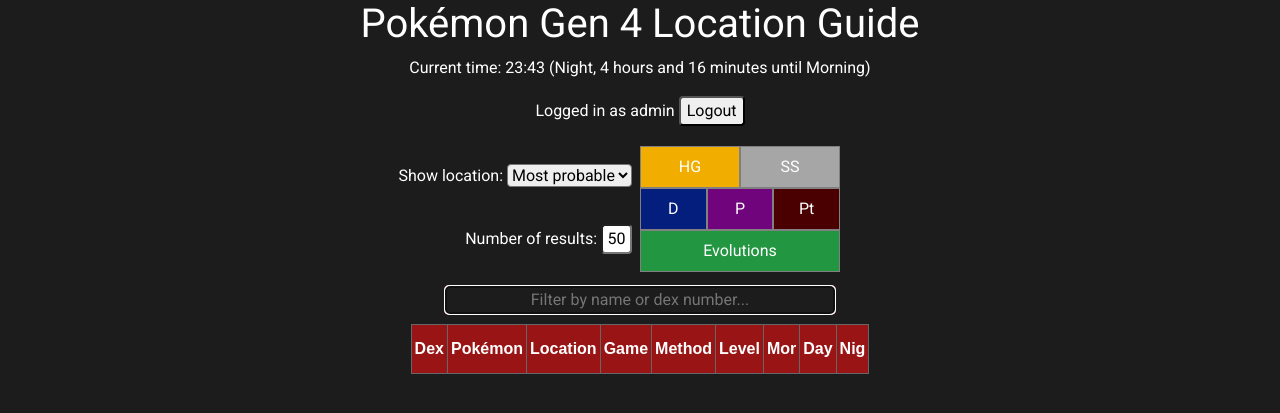
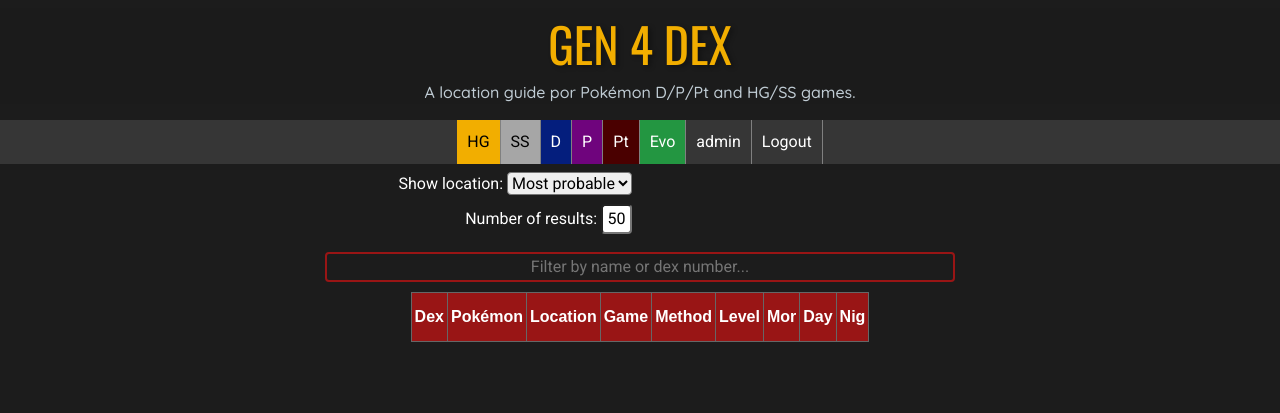
Before and after one commit to jaime0907/HGSSdex, a Django app: page / in a window 1280 px wide. Shown: the top 413 px of the page. Run offline with Django 3.2, Linux system fonts and the light colour scheme; a user stored in the database is signed in; data comes from the database, SQL or seed files in the repository; lists and menus that the app fills with data are empty; some libraries are stand-ins or nearby versions.

Commit message:
Creado título y menubar, movido el selector de juegos al menubar

```diff
--- a/templates/base.html
+++ b/templates/base.html
@@ -9,11 +9,14 @@
 	<script src="//maxcdn.bootstrapcdn.com/bootstrap/4.0.0/js/bootstrap.min.js"></script>
 	<script src="//cdnjs.cloudflare.com/ajax/libs/jquery/3.2.1/jquery.min.js"></script>
 	<link href="https://fonts.googleapis.com/css?family=Roboto" rel="stylesheet">
+	<link href="https://fonts.googleapis.com/css?family=Cardo:400,700|Oswald" rel="stylesheet">
+	<link href="https://fonts.googleapis.com/css?family=Quicksand:300,500" rel="stylesheet">
 	<link rel="shortcut icon" type="image/png" href="{% static 'favicon.png' %}"/>
 	<style type="text/css">
 		#tablepoke {
 			font-family: Arial, Helvetica, sans-serif;
 			border-collapse: collapse;
+			transition: all .1s ease-in-out;
 		}
 		#tablepoke td, #tablepoke th {
 			border: 1px solid #666;
@@ -23,7 +26,10 @@
 		}
 		#tablepoke tr:nth-child(even){background-color: #f2f2f2;}
 		#tablepoke tr:nth-child(odd){background-color: #ffffff;}
-		#tablepoke tr:hover {background-color: #ddd;}
+		#tablepoke tr:hover {
+			background-color: #ddd;
+			transition: all .1s ease-in-out;
+		}
 		#tablepoke th {
 		  padding-top: 12px;
 			padding-bottom: 12px;
@@ -36,25 +42,56 @@
 		}
 		#wrapper {
 			color: white;
+			margin: 8px 0px;
 			font-family: Roboto;
 			text-align: center;
 			align-items: center;
-			display: grid;
-			grid-template-columns: auto auto auto;
-			grid-template-areas: ". centergrid ."
+
 		}
 		#centergrid {
 			grid-area: centergrid;
 			display: grid;
 			grid-template-columns: 50% 50%;
-			grid-template-areas: "header header"
-													 "filter selector"
+			grid-template-areas: "filter selector"
 													 "searchbox searchbox"
 													 "main main"
 		}
 		#header {
 			grid-area: header;
+			background-color: #1b1b1b;
+			color: #c0ccd4;
+			font-family: "Quicksand", sans-serif;
 		}
+		#title {
+			color: rgb(242, 174, 0);
+			font-family: "Oswald", "Roboto", sans-serif;
+			font-size: 3em;
+			text-decoration:none;
+			text-shadow: 3px 2px 5px rgba(0,0,0,0.3);
+		}
+
+		#menubar {
+			grid-area: menubar;
+			background-color: #363636;
+			color: #FFF;
+			font-size: 0;
+		}
+		#menubar a, #menubar label {
+			font-size: 1rem;
+			font-style: bold;
+			display: inline-block;
+			padding: 10px;
+			text-decoration: none;
+			text-align: center;
+			color: #FFF;
+			border: solid grey;
+			border-width:  0px 1px 0px 0px;
+			transition: all .1s ease-in-out;
+		}
+		#menubar a:hover {
+			background-color: #991515;
+		}
+
 		#filter {
 			grid-area: filter;
 			display: grid;
@@ -80,14 +117,13 @@
 		}
 		#pokename {
 			width:50%;
-			border: 1px solid #991515;
-			box-shadow: 0 0 0 1px #991515;
+			border: 2px solid #c0ccd4;
 			background-color: #1c1c1c;
 			color: #FFF;
 		}
 		#pokename:focus {
-			border: 1px solid rgb(242, 174, 0);
-
+			border: 2px solid #991515;
+			outline: none;
 		}
 		#main {
 			grid-area: main;
@@ -112,8 +148,8 @@
 		  display: none;
 		}
 		input.chk-btn + label {
-		  border: 1px solid grey;
-		  background: #1c1c1c;
+
+		  background: #363636;
 			color: #FFF;
 		  width: 100%;
 			height: 100%;
@@ -122,38 +158,57 @@
 			text-align: center;
 			padding:8px;
 		}
-		input.chk-btn:not(:checked) + label:hover {
-		  box-shadow: 0px 1px 3px black;
-		}
+
 		#hg input.chk-btn + label:active,
 		#hg input.chk-btn:checked + label {
 		  background: rgb(242, 174, 0);
-			color: #FFF;
+			color: #000;
+		}
+		#hg input.chk-btn:not(:checked) + label:hover {
+			background-color: #b39e6b;
 		}
 		#ss input.chk-btn + label:active,
 		#ss input.chk-btn:checked + label {
 		  background: rgb(166, 166, 166);
-			color: #FFF;
+			color: #000;
+		}
+		#ss input.chk-btn:not(:checked) + label:hover {
+			background-color: #696969;
 		}
 		#d input.chk-btn + label:active,
 		#d input.chk-btn:checked + label {
 		  background: rgb(4, 30, 125);
 			color: #FFF;
 		}
+		#d input.chk-btn:not(:checked) + label:hover {
+			background-color: #3f4a73;
+		}
 		#p input.chk-btn + label:active,
 		#p input.chk-btn:checked + label {
 		  background: rgb(111, 4, 125);
 			color: #FFF;
+		}
+		#p input.chk-btn:not(:checked) + label:hover {
+			background-color: #724478;
 		}
 		#pt input.chk-btn + label:active,
 		#pt input.chk-btn:checked + label {
 		  background: rgb(74, 0, 0);
 			color: #FFF;
 		}
+		#pt input.chk-btn:not(:checked) + label:hover {
+			background-color: #4a2c2c;
+		}
 		#evo input.chk-btn + label:active,
 		#evo input.chk-btn:checked + label {
 		  background: rgb(35, 150, 65);
 			color: #FFF;
+		}
+		#evo input.chk-btn:not(:checked) + label:hover {
+			background-color: #6f967a;
+		}
+		#hg, #ss, #d, #p, #pt, #evo {
+			display: inline-block;
 		}
 		#hg {
 			grid-area: hg;
@@ -173,7 +228,7 @@
 		#evo {
 			grid-area: evo;
 		}
-		#pokename, #groupselector, #limit, #logoutbot {
+		#pokename, #groupselector, #limit {
 
 			border-radius: 4px;
 			text-align: center;
@@ -184,8 +239,14 @@
 	</style>
 </head>
 <body id="body1" style="background-color: #1c1c1c">
-	{% block content %}
-  {% endblock %}
+	<div id="wrapper">
+		<div id="header">
+			<a href="/" id="title">GEN 4 DEX</a>
+			<p>A location guide por Pokémon D/P/Pt and HG/SS games.
+		</div>
+		{% block content %}
+	  {% endblock %}
+	</div>
 </body>
 {% block scripts %}
 {% endblock %}
--- a/templates/hgss/main.html
+++ b/templates/hgss/main.html
@@ -5,44 +5,8 @@
 
 {% block content %}
 	{% csrf_token %}
-	<div id="wrapper">
-	<div id="centergrid">
-		<br>
-		<div id="header">
-			<h1 style="font-family: Roboto">Pokémon Gen 4 Location Guide</h1>
-			<p id="demo">In Game Hour:</p>
 
-			{% if user.is_authenticated %}
-	    <p>Logged in as {{user.username}}
-			<input type="button" id="logoutbot" value="Logout" onclick="location.href='accounts/logout';"></input></p>
-	    {% else %}
-			<p id="loginp">
-				<input type="button" id="logionbot" value="Login" onclick="location.href='accounts/login';"></input>
-				<input type="button" id="regbot" value="Register" onclick="location.href='/register';"></input>
-			</p>
-	    {% endif %}
-		</div>
-
-
-		<div id="filter" style="text-align:right; float:left;margin: 4px">
-			<div id="location" style="margin: 4px">
-				Show location:
-				<select id="groupselector" onchange="getPoke()">
-					<option value=1>Most probable</option>
-					<option value=0>All of them</option>
-				</select>
-			</div>
-
-			<div id="nresults" style="margin: 4px">
-				Number of results:
-				<input id="limit" name="limit" type="text" value="50" size="1" onkeyup="getPoke()">
-			</div>
-		</div>
-
-
-		<div id="selector">
-			<div class="selectorgrid">
-				<div id="hgss">
+		<div id="menubar">
 			<div id="hg">
 				<input type="checkbox" id="gamehg" onchange="getPoke()" checked="true" class="chk-btn">
 				<label for="gamehg">HG</label>
@@ -50,7 +14,6 @@
 			<div id="ss">
 				<input type="checkbox" id="gamess" onchange="getPoke()" checked="true" class="chk-btn">
 				<label for="gamess">SS</label>
-					</div>
 			</div>
 			<div id="d">
 				<input type="checkbox" id="gamed" onchange="getPoke()" checked="true" class="chk-btn">
@@ -66,8 +29,30 @@
 			</div>
 			<div id="evo">
 				<input type="checkbox" id="gameevo" onchange="getPoke()" checked="true" class="chk-btn">
-					<label for="gameevo">Evolutions</label>
+				<label for="gameevo">Evo</label>
 			</div>
+			{% if user.is_authenticated %}
+				<a href="/profile">{{user.username}}</a>
+				<a href="accounts/logout">Logout</a>
+			{% else %}
+				<a href="accounts/login">Login</a>
+				<a href="accounts/register">Register</a>
+			{% endif %}
+			<a id="demo" style="display:none;">In Game Hour:</a>
+		</div>
+		<div id="centergrid">
+			<div id="filter" style="text-align:right; float:left;margin: 4px">
+				<div id="location" style="margin: 4px">
+					Show location:
+					<select id="groupselector" onchange="getPoke()">
+						<option value=1>Most probable</option>
+						<option value=0>All of them</option>
+					</select>
+				</div>
+
+				<div id="nresults" style="margin: 4px">
+					Number of results:
+					<input id="limit" name="limit" type="text" value="50" size="1" onkeyup="getPoke()">
 				</div>
 			</div>
 
@@ -106,7 +91,6 @@
 				</table>
 			</div>
 		</div>
-	</div>
 
 {% endblock %}
 
--- a/templates/hgss/profile.html
+++ b/templates/hgss/profile.html
@@ -2,13 +2,10 @@
 {% load static %}
 
 {%block content%}
-<div id="wrapper">
-  <br>
   <h1>{{user.username}}</h1>
   <form action="/profile">
     <input type="text" name="poketext" value="">
     <input type="submit" value="Submit">
   </form>
 
-</div>
 {% endblock %}
--- a/templates/registration/login.html
+++ b/templates/registration/login.html
@@ -82,6 +82,7 @@
 .form-label-group {
   position: relative;
   margin-bottom: 1rem;
+  text-align:left;
 }
 
 .form-label-group input {
```
Lines whose indentation alone changed are shown as unchanged.
